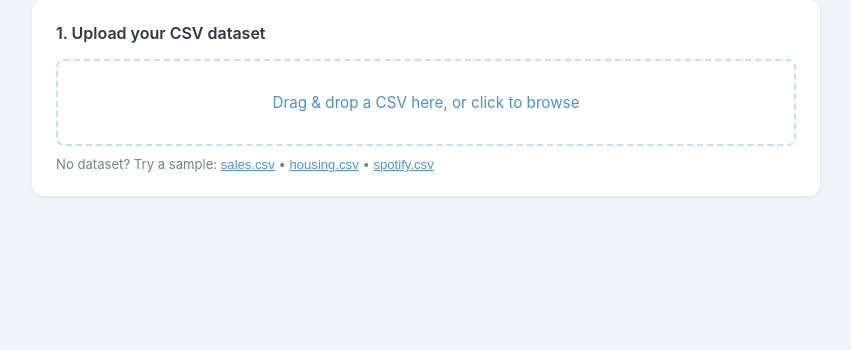
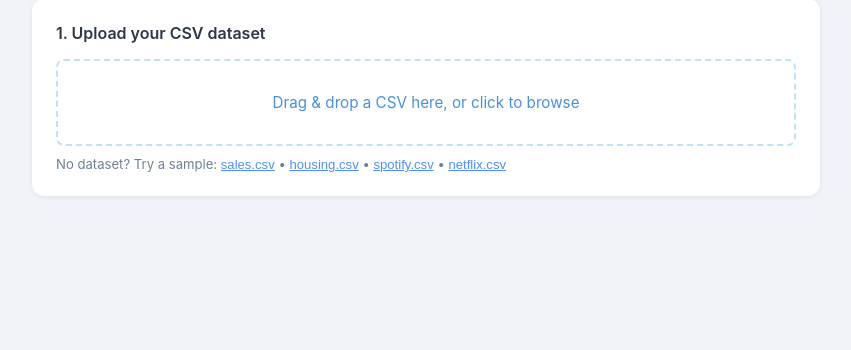
Before and after one commit to finnnguyen/datachat, a Flask app: page / in a window 1280 px wide. Shown: the part 153-503 px from the top of the page, without its empty margins (214-1065 px from the left). Run offline with Flask 3, Linux system fonts and the light colour scheme; some libraries are stand-ins or nearby versions.

Commit message:
Add netflix_titles sample dataset button

```diff
--- a/templates/index.html
+++ b/templates/index.html
@@ -24,7 +24,8 @@
         No dataset? Try a sample:
         <button class="link-btn" onclick="loadSample('sales')">sales.csv</button> &bull;
         <button class="link-btn" onclick="loadSample('housing')">housing.csv</button> &bull;
-        <button class="link-btn" onclick="loadSample('spotify')">spotify.csv</button>
+        <button class="link-btn" onclick="loadSample('spotify')">spotify.csv</button> &bull;
+        <button class="link-btn" onclick="loadSample('netflix_titles')">netflix.csv</button>
       </p>
       <div id="upload-status" class="status-msg" hidden></div>
     </section>
```
